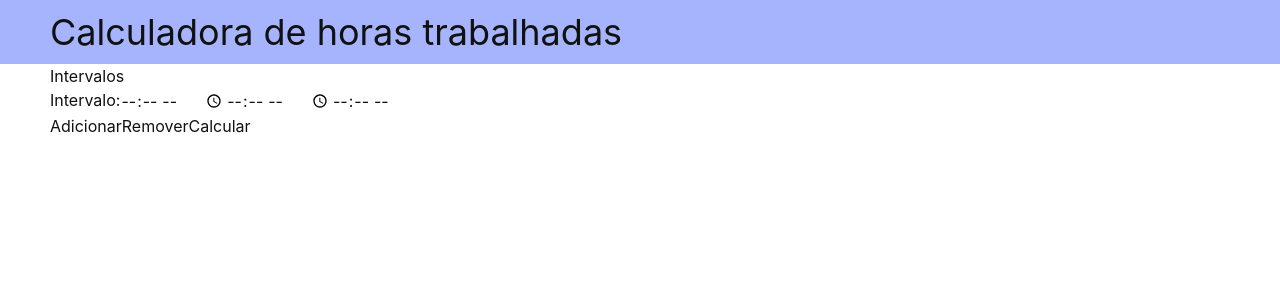
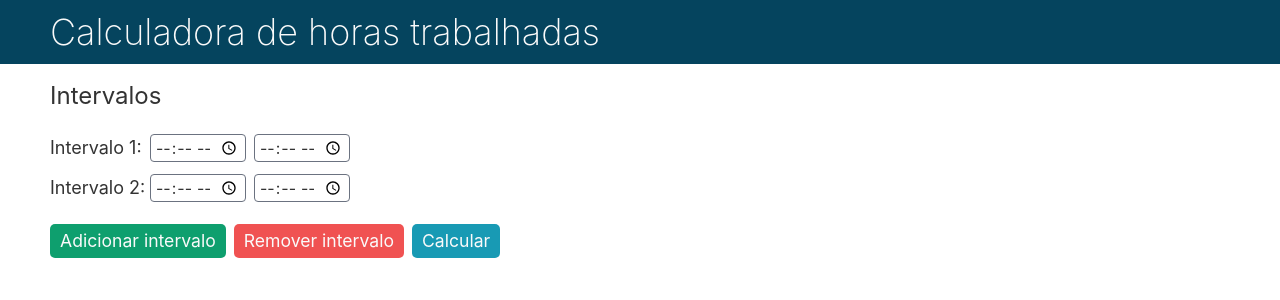
Before and after one commit to Samuel-silva/calculadora-horas, a Next.js app: page / in a window 1280 px wide. Shown: the top 300 px of the page. Built offline with nearby package versions, Linux system fonts and the light colour scheme.

Commit message:
Feat - Buttons, input and text styles

```diff
--- a/src/components/calculator.tsx
+++ b/src/components/calculator.tsx
@@ -1,12 +1,17 @@
 import {
   Container
 } from "styles/sharedstyles"
+import {
+  Button,
+  ButtonDanger,
+  ButtonSuccess
+} from "styles/buttons"
 import { useState } from "react";
 
 export default function Calculator() {
-  const [entryHoursValues, setEntryHoursValues] = useState<string[]>([''])
-  const [leaveHoursValues, setLeaveHoursValues] = useState<string[]>([''])
-  const [countHoursValues, setCountHoursValues] = useState<string[]>([''])
+  const [entryHoursValues, setEntryHoursValues] = useState<string[]>(['', ''])
+  const [leaveHoursValues, setLeaveHoursValues] = useState<string[]>(['', ''])
+  const [countHoursValues, setCountHoursValues] = useState<string[]>(['', ''])
   const [totalHoursValues, setTotalHoursValues] = useState<string>('')
 
   const handleEntryChange = (index: number) => (event: React.ChangeEvent<HTMLInputElement>) => {
@@ -86,46 +91,50 @@ export default function Calculator() {
   return (
     <>
       <Container>
-        <p>Intervalos</p>
-        <div className="flex">
+        <p className="text-2xl py-4">Intervalos</p>
+        <div className="flex pb-4">
           <div className="flex flex-col">
             {entryHoursValues.map((value, index) => (
-              <div key={`label-${index}`} className="flex">
-                <p key={`text-${index}`}>Intervalo:</p>
+              <div key={`label-${index}`} className="flex h-10 items-center">
+                <p key={`text-${index}`} className="w-24 text-lg">Intervalo {index + 1}:</p>
+
+                <div className="mx-1">
                   <input
+                    className="border border-solid border-gray-500 rounded px-1 w-24"
                     key={`entry-${index}`}
+                    onChange={handleEntryChange(index)}
                     type="time"
                     value={value}
-                  onChange={handleEntryChange(index)}
                   />
                 </div>
-            ))}
+
+                <div className="mx-1">
+                  <input
+                    className="border border-solid border-gray-500 rounded px-1 w-24"
+                    key={`leave-${index}`}
+                    onChange={handleLeaveChange(index)}
+                    type="time"
+                    value={leaveHoursValues[index]}
+                  />
                 </div>
-          <div className="flex flex-col">
-            {leaveHoursValues.map((value, index) => (
+                <div className="mx-1">
                   <input
-                key={`leave-${index}`}
+                    className={`px-0.5 w-24 bg-white ${countHoursValues[index] ? "visible" : "invisible"}`}
+                    disabled
+                    key={`count-${index}`}
+                    readOnly
                     type="time"
-                value={value}
-                onChange={handleLeaveChange(index)}
+                    value={countHoursValues[index]}
                   />
-            ))}
                 </div>
-          <div className="flex flex-col">
-            {countHoursValues.map((value, index) => (
-              <input
-                key={`count-${index}`}
-                type="time"
-                value={value}
-                readOnly
-              />
+              </div>
             ))}
           </div>
         </div>
         <p>{totalHoursValues}</p>
-        <button onClick={addInput}>Adicionar</button>
-        <button onClick={removeInput}>Remover</button>
-        <button onClick={handleSubmit}>Calcular</button>
+        <ButtonSuccess onClick={addInput}>Adicionar intervalo</ButtonSuccess>
+        <ButtonDanger className="ml-2" onClick={removeInput}>Remover intervalo</ButtonDanger>
+        <Button className="ml-2" onClick={handleSubmit}>Calcular</Button>
       </Container>
     </>
   );
--- a/src/layout/header.tsx
+++ b/src/layout/header.tsx
@@ -1,7 +1,6 @@
 import Head from "next/head"
-import {
-  Container
-} from "styles/sharedstyles";
+import { HeaderStyle, Title } from "styles/header";
+import { Container } from "styles/sharedstyles";
 
 export default function Header() {
   return (
@@ -12,10 +11,12 @@ export default function Header() {
         <link rel="icon" href="/favicon.ico" />
       </Head>
 
-      <header className="bg-indigo-300">
+      <header>
+        <HeaderStyle>
         <Container>
-          <h1 className="text-4xl py-3">Calculadora de horas trabalhadas</h1>
+          <Title className="text-4xl py-3">Calculadora de horas trabalhadas</Title>
         </Container>
+        </HeaderStyle>
       </header>
     </>
   );
--- a/src/pages/_app.tsx
+++ b/src/pages/_app.tsx
@@ -5,8 +5,14 @@ import GlobalStyle from "styles/globalstyles";
 
 const theme: DefaultTheme = {
   colors: {
-    primary: "#111",
-    secondary: "#0070f3",
+    primary: "#05445e",
+    secondary: "#189ab4",
+    success: "#0E9F6E",
+    danger: "#F05252",
+    warnig: "#FCE96A",
+    info: "#3F83F8",
+    light: "#FAFAFA",
+    dark: "#333"
   },
 };
 
--- /dev/null
+++ b/src/styles/buttons.tsx
@@ -0,0 +1,30 @@
+import styled from "styled-components";
+
+const Button = styled.button`
+  background: ${({ theme }) => theme.colors.secondary};
+  border-radius: 5px;
+  color: ${({ theme }) => theme.colors.light};
+  display: inline-block;
+  font-size: 1.1rem;
+  padding: 4px 10px;
+  transition: all 0.3s linear;
+
+  &:hover {
+    opacity: 0.8;
+  }
+  &:active {
+    box-shadow: inset 0 0 0 100px rgba(0,0,0,0.2), 0 0 4px 1px rgba(0,0,0,0.2);
+  }
+`;
+
+const ButtonDanger = styled(Button)`
+  background: ${({ theme }) => theme.colors.danger};
+  color: ${({ theme }) => theme.colors.light};
+  `
+
+const ButtonSuccess = styled(Button)`
+    background: ${({ theme }) => theme.colors.success};
+    color: ${({ theme }) => theme.colors.light};
+  `
+
+export { Button, ButtonDanger, ButtonSuccess };
--- a/src/styles/globalstyles.tsx
+++ b/src/styles/globalstyles.tsx
@@ -3,7 +3,7 @@ import { createGlobalStyle } from "styled-components";
 const GlobalStyle = createGlobalStyle`
   html,
   body {
-    color: ${({ theme }) => theme.colors.primary};
+    color: ${({ theme }) => theme.colors.dark};
     padding: 0;
     margin: 0;
     font-family: -apple-system, BlinkMacSystemFont, Segoe UI, Roboto, Oxygen,
--- a/src/styles/header.tsx
+++ b/src/styles/header.tsx
@@ -1,13 +1,12 @@
 import styled from "styled-components"
 
-const Header = styled.div`
-  padding: 0 0.5rem;
-  display: flex;
-  flex-flow: column nowrap;
-  justify-content: center;
-  align-items: center;
-  height: 100vh;
-  min-height: 100vh;
+const HeaderStyle = styled.div`
+  background: ${({ theme }) => theme.colors.primary};
 `
 
-export { Header }
+const Title = styled.h1`
+  color: ${({ theme }) => theme.colors.light};
+  font-weight: 200;
+`
+
+export { HeaderStyle, Title }
--- a/styled.d.ts
+++ b/styled.d.ts
@@ -5,6 +5,12 @@ declare module "styled-components" {
     colors: {
       primary: string;
       secondary: string;
+      success: string;
+      danger: string;
+      warnig: string;
+      info: string;
+      light: string;
+      dark: string;
     };
   }
 }
```
Lines whose indentation alone changed are shown as unchanged.
